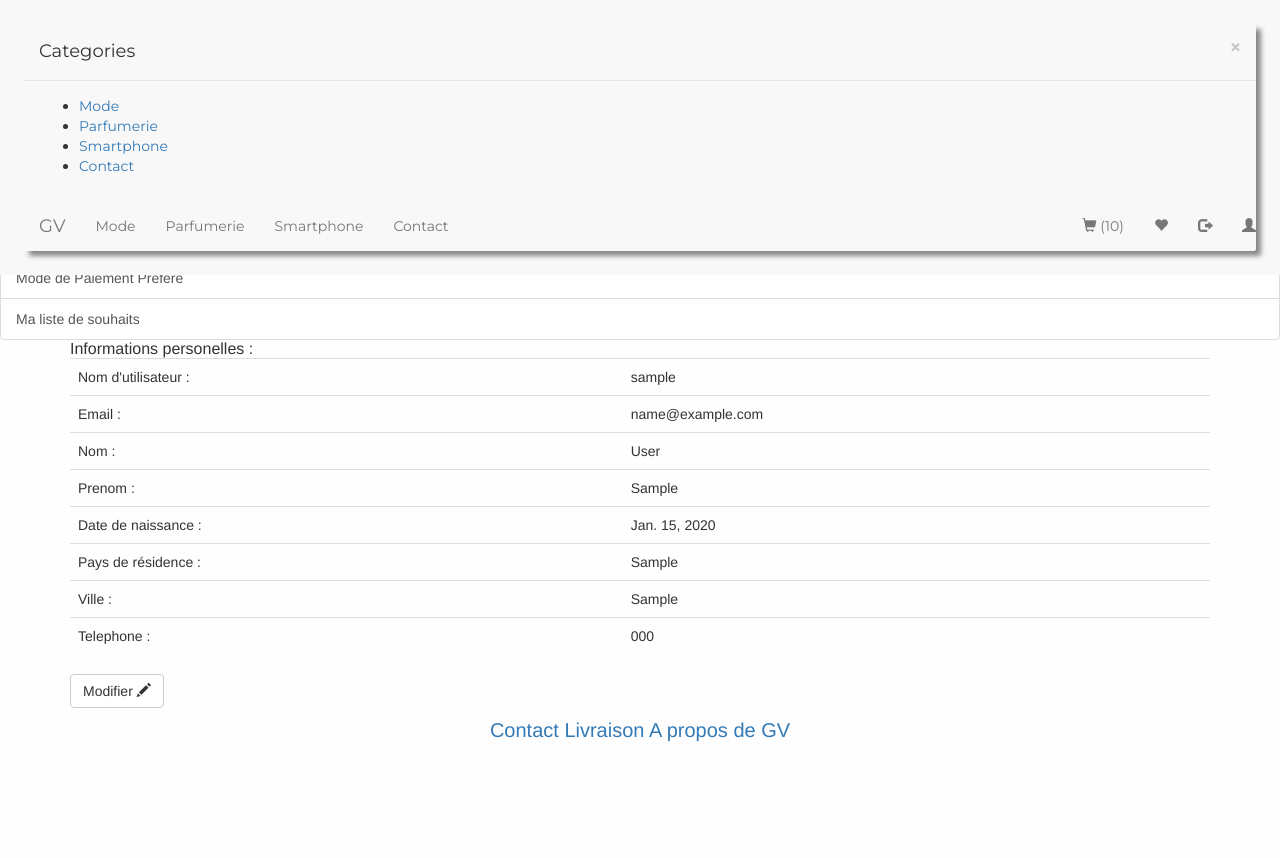
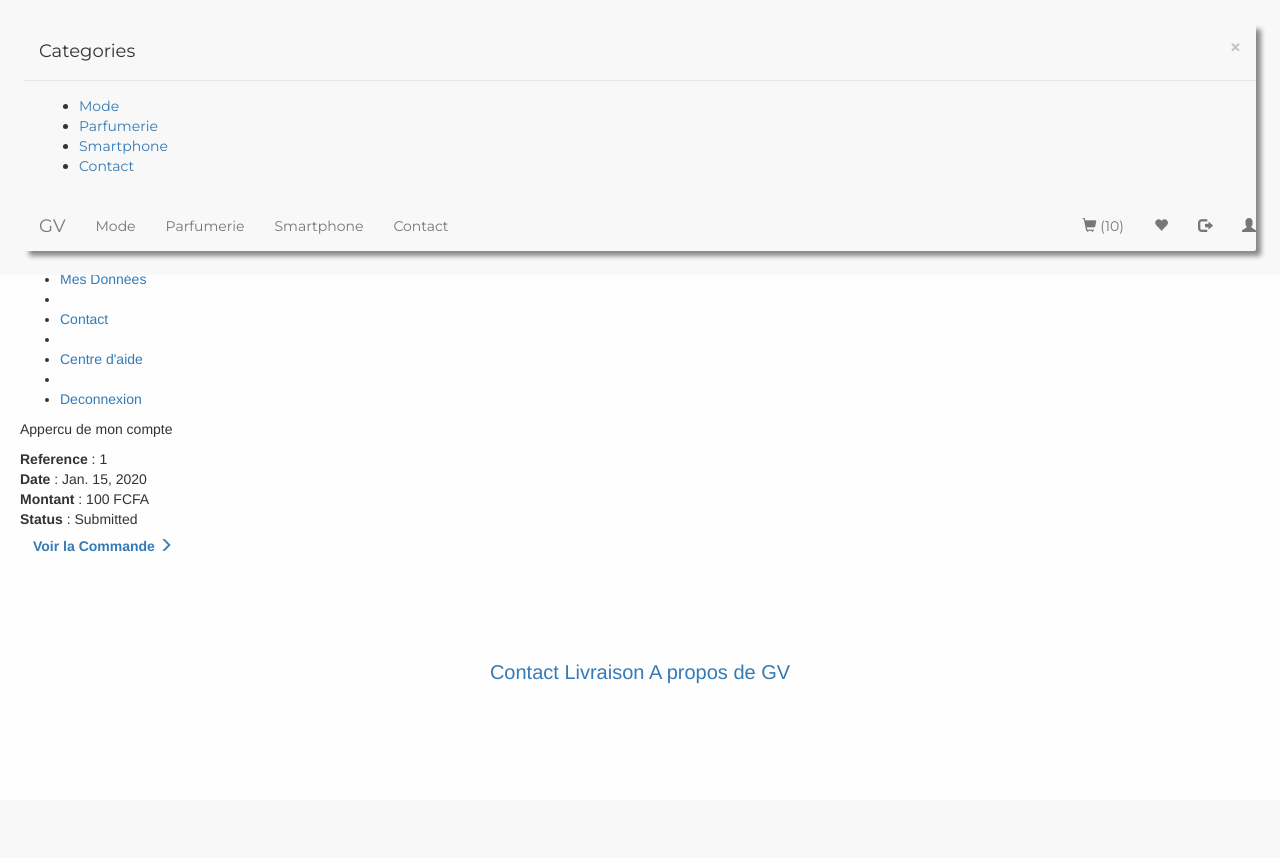
Before and after one commit to cyrildzumts/demosite, a Django app: page /accounts/user_account/ in a window 1280 px wide. After the commit the page ends 684 px from the top, so only its background shows below. Run offline with Django 3.2, Linux system fonts and the light colour scheme; a user stored in the database is signed in; data comes from the database, SQL or seed files in the repository; tables that the repository leaves empty hold one stand-in row (values such as "Sample post"); parts of the project's set-up code (start-up, migrations or seed data) failed here and were passed over; some libraries are stand-ins or nearby versions.

Commit message:
Started hacking the account page.

```diff
--- a/accounts/templates/accountbase.html
+++ b/accounts/templates/accountbase.html
@@ -1,26 +1,42 @@
 {% extends "base.html"%}
 {%comment "not neaded now" %}
+
+
+{%endcomment%}
 {%block content_header%}
-    <div class="header-entry bg-ebony vt-ht-centered">
-         <p> Mon Compte : Bienvenue {{request.user.first_name}}!</p>
-    </div><!-- End of main-header -->
+<div class="content-header flex-container">
+     <p> Bienvenue {{request.user.first_name}}! </p>
+</div><!-- End of main-header -->
 {%endblock content_header%}
 
-{%endcomment%}
+{% block PageContent %}
+<div class="account-container bordered">
 
-{% block Sidebar %}
-<div class="flex-container">
-    <div class="flex-item">
-        <a class="list-group-item active" href="{% url 'accounts:user_account' %}">Mes Données</a>
-        <a class="list-group-item " href="{% url 'accounts:orders' %}">Mes Commandes</a>
-        <a class="list-group-item" href="#">Mode de Paiement Préferé</a>
-        <a class="list-group-item" href="{% url 'wishlist:show_wishlist' %}" >Ma liste de souhaits</a>
-        {%comment%}<a class="list-group-item" href="#">Abonnements à la newsletter</a>{%endcomment%}
-        {%comment%}<a class="list-group-item" href="#">Ma Carte VIP</a>{%endcomment%}
+    {% block account_sidemenu %}
+    <div class="container-fluid account-div ">
+        <ul id="account-menu" class="card-flat">
+            <li class="menu-entry"><a  href="{% url 'accounts:user_account' %}"> Appercu </a></li>
+            <li class="list-divider"></li>
+            <li class="menu-entry"><a  href="{% url 'accounts:orders' %}"> Mes Commandes </a></li>
+            <li class="list-divider"></li>
+            <li class="menu-entry"><a  href="{% url 'wishlist:show_wishlist' %}" > Ma liste de souhaits </a></li>
+            <li class="list-divider"></li>
+            <li class="menu-entry"><a  href="{% url 'accounts:user_account' %}"> Mes Données </a></li>
+            <li class="list-divider"></li>
+            <li class="menu-entry"><a  href="{% url 'contact:index' %}"> Contact </a></li>
+            <li class="list-divider"></li>
+            <li class="menu-entry"><a  href="{% url 'accounts:user_account' %}"> Centre d'aide </a></li>
+            <li class="list-divider"></li>
+            <li class="menu-entry"><a  href="{% url 'accounts:logout' %}"> Deconnexion </a></li>
+            {%comment%}<li class="menu-entry"><a  href="#">Abonnements à la newsletter</a></li>{%endcomment%}
+            {%comment%}<li class="menu-entry"><a  href="#">Ma Carte VIP</a></li>{%endcomment%}
+        </ul>
     </div>
+
+    {% endblock account_sidemenu %}
+    {% block account_content %}
+
+    {% endblock account_content%}
 </div>
 
-{% endblock Sidebar %}
-
-{% block PageContent %}
 {% endblock PageContent %}
--- a/accounts/templates/accounts/my-account.html
+++ b/accounts/templates/accounts/my-account.html
@@ -1,59 +1,81 @@
 {% extends "accountbase.html"%}
 
-{%block content_header%}
-    <div class=" header-entry flex-container">
-         <h3> Mon Compte : Bienvenue {{request.user.first_name}}!</h3>
-    </div><!-- End of main-header -->
-{%endblock content_header%}
 
-{% block PageContent %}
 
-<div class="container">
-    <section class="card-flat-header">
-            <h2 class="panel-title">Informations personelles : </h2>
-    </section>
+{%block account_content %}
 
-    <section class="card-flat-body content-center">
-        <table class="table table-responsive">
+<div class="card-flat">
+        <div class="container-fluid">
+                <p> Appercu de mon compte</p>
+                {% for order in orders %}
+                <div class="order-card card-flat">
+                        <div class="order-card-header">
+                                <span class="card-key text-left"> <strong> Reference  </strong><span class="right separator"> : </span> </span>
+                                <span class="card-value text-right"> {{order.ref_num}} </span>
+                        </div>
+                        <div class="list-divider"></div>
+                        <div class="order-card-body">
+                                <div class="order-card-entry">
+                                        <span class="card-key text-left"> <strong> Date </strong> <span class="right separator"> : </span> </span>
+                                        <span class="card-value text-right"> {{order.date.date}} </span>
+                                </div>
+                                <div class="list-divider"></div>
+                                <div class="order-card-entry">
+                                        <span class="card-key text-left"> <strong> Montant </strong><span class="right separator"> : </span></span>
+                                        <span class="card-value text-right"> {{order.total}} FCFA </span>
+                                </div>
+                                <div class="list-divider"></div>
+                                <div class="order-card-entry">
+                                        <span class="card-key text-left"> <strong> Status </strong><span class="right separator"> : </span></span>
+                                        <span class="card-value text-right"> {{order.get_status}} </span>
+                                </div>
+                        </div>
+                        <div class="list-divider"></div>
+                        <div class="order-card-footer">
+                                <span class="card-key"></span>
+                                <span class="card-value">
+                                        <a class="btn" href="{% url 'accounts:order_details' order.id %}">
+                                                       <span class=""><strong> Voir la Commande </strong></span> <span class="glyphicon glyphicon-menu-right"></span>
+                                        </a>
+                                </span>
+                        </div>
 
-            <tbody>
-                <tr>
-                    <td>Nom d'utilisateur : </td>
-                    <td> {{user_profile.user.username}} </td>
-                </tr>
-                <tr>
-                        <td>Email :</td>
-                        <td> {{user_profile.user.email}} </td>
-                </tr>
-                <tr>
-                        <td>Nom : </td>
-                        <td> {{user_profile.user.last_name}} </td>
-                </tr>
-                <tr>
-                        <td>Prenom :</td>
-                        <td> {{user_profile.user.first_name}} </td>
-                </tr>
-                <tr>
-                        <td> Date de naissance :</td>
-                        <td> {{user_profile.date_of_birth}} </td>
-                </tr>
-                <tr>
-                        <td> Pays de résidence :</td>
-                        <td> {{user_profile.country}} </td>
-                </tr>
-                <tr>
-                        <td> Ville :</td>
-                        <td> {{user_profile.city}} </td>
-                </tr>
-                <tr>
-                        <td> Telephone :</td>
-                        <td> {{user_profile.telefon}} </td>
-                </tr>
-            </tbody>
-        </table>
-    </section>
-    <section class="card-flat-footer">
-        <a href="{% url 'accounts:orders' %}" class="btn btn-default text-center">Modifier <span class="glyphicon glyphicon-pencil"></span></a>
-    </section>
+                </div>
+                {% endfor %}
+                {% comment "to be removed" %}
+                <div class="orders-overview">
+                                <table class="order-table">
+                                        <caption> Commandes recentes </caption>
+                                        <tr>
+                                                <th> Reference </th>
+                                                <th> Date </th>
+                                                <th> Montant </th>
+                                                <th> Status </th>
+                                                <th>  </th>
+                                        </tr>
+                                        {% for order in orders %}
+                                        <tr>
+                                                <td> {{order.ref_num}} </td>
+                                                <td> {{order.date.date}} </td>
+                                                <td>  {{order.total}} FCFA </td>
+                                                <td> {{order.get_status}} </td>
+                                                <td>
+                                                    <a class="btn" href="{% url 'accounts:order_details' order.id %}">
+                                                                Voir la Commande <span class="glyphicon glyphicon-menu-right"></span>
+                                                    </a>
+                                                </td>
+                                        </tr>
+                                        {% endfor %}
+
+
+
+                                </table>
+                                <div class="container-fluid orders-link"> <a  href=""> <span class="text-right btn btn-default"> Voir toutes les commandes </span> </a></div>
+                        </div>
+                {% endcomment %}
+
+
+        </div>
+
 </div>
-{% endblock %}
+{%endblock account_content%}
--- a/accounts/views.py
+++ b/accounts/views.py
@@ -87,12 +87,24 @@ def register(request):
 
 @login_required
 def user_account(request):
+    """
+     This method serves the default user account page.
+     This page display an overview of the user's orders,
+     user's infos ...  So this method have to provide these
+     informations to the template.
+    """
     template_name = "accounts/my-account.html"
     page_title = 'Mon Compte | ' + settings.SITE_NAME
     user = User.objects.get(username=request.user.username)
-    user_profile = user.userprofile
-    name = request.user.first_name
-    return render(request, template_name, locals())
+    name = user.first_name
+    orders = user.order_set.order_by('-date').exclude(status=Order.FINISHED)[:2]
+    context = {
+        'name'      : name,
+        'page_title':page_title,
+        'template_name':template_name,
+        'orders': orders,
+    }
+    return render(request, template_name, context)
 
 
 @login_required
--- a/order/models.py
+++ b/order/models.py
@@ -21,6 +21,7 @@ class Order(models.Model):
     SHIPPED = 3
     CANCELLED = 4
     BEINGPROCESSED = 5
+    FINISHED = 6
 
     # Set of possibles order statuses
     ORDER_STATUSES = (
@@ -28,7 +29,8 @@ class Order(models.Model):
         (PROCESSED, 'Processed'),
         (SHIPPED, 'Shipped'),
         (CANCELLED, 'Cancelled'),
-        (BEINGPROCESSED, 'Being processed'),)
+        (BEINGPROCESSED, 'Being processed'),
+        (FINISHED, 'FINISHED'),)
 
     # Order Infos
     date = models.DateTimeField(auto_now_add=True)
--- a/templates/base.html
+++ b/templates/base.html
@@ -85,8 +85,9 @@
     </div><!-- End OfModal -->
     </div>
     <div class="body-content">
-      <header class="content-header flex-container">
-        {%block content_header%}
+        {% block content_header %}
+      <header class="content-header flex-container container-fluid">
+
           <div id="filter-box" class="filter panel-group">
             <div class="panel panel-default">
               <div class="panel-heading">
@@ -107,9 +108,9 @@
 
           </div>
 
-        {%endblock content_header%}
+
       </header>
-
+      {% endblock content_header %}
         {%block MainHeader%}
 
         {%endblock MainHeader%}
--- a/wishlist/templates/wishlist/wishlist.html
+++ b/wishlist/templates/wishlist/wishlist.html
@@ -4,7 +4,7 @@
 <h3 class="contact_title"> Liste De Souhaits </h3>
 {% endblock content_header %}
 
-{% block PageContent %}
+{% block account_content %}
 
 
 {% if item_count == 0 %}
@@ -51,4 +51,4 @@
 
 
 {% endif %}
-{% endblock PageContent %}
+{% endblock account_content %}
```
Also changed, not shown: accounts/templates/accounts/user_details.html (added, +55 -0 lines), accounts/templates/accounts/user_orders.html (+7 -9 lines), 2 other files.
